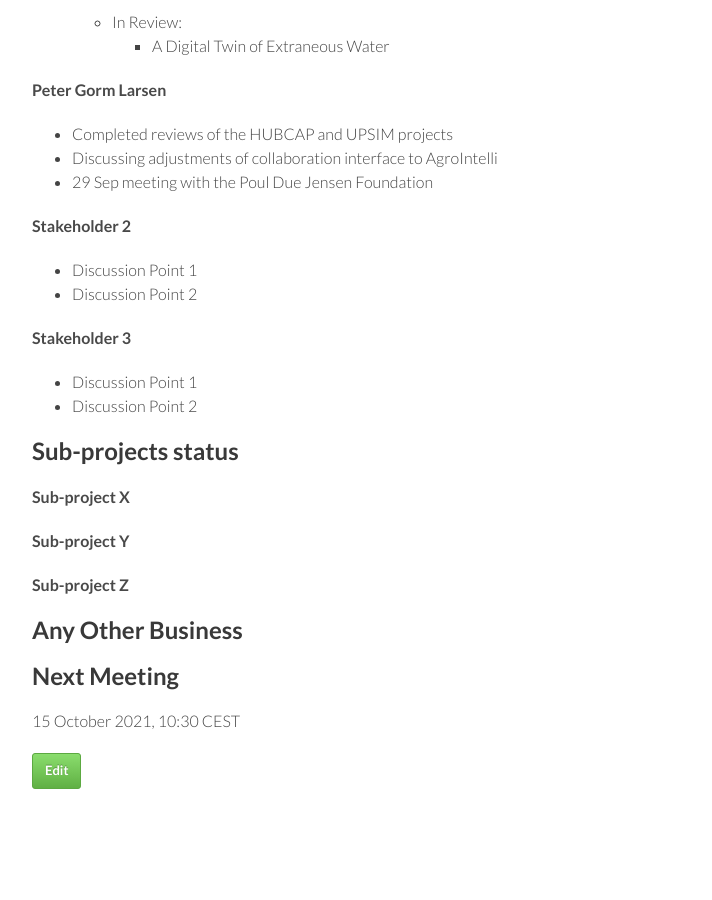
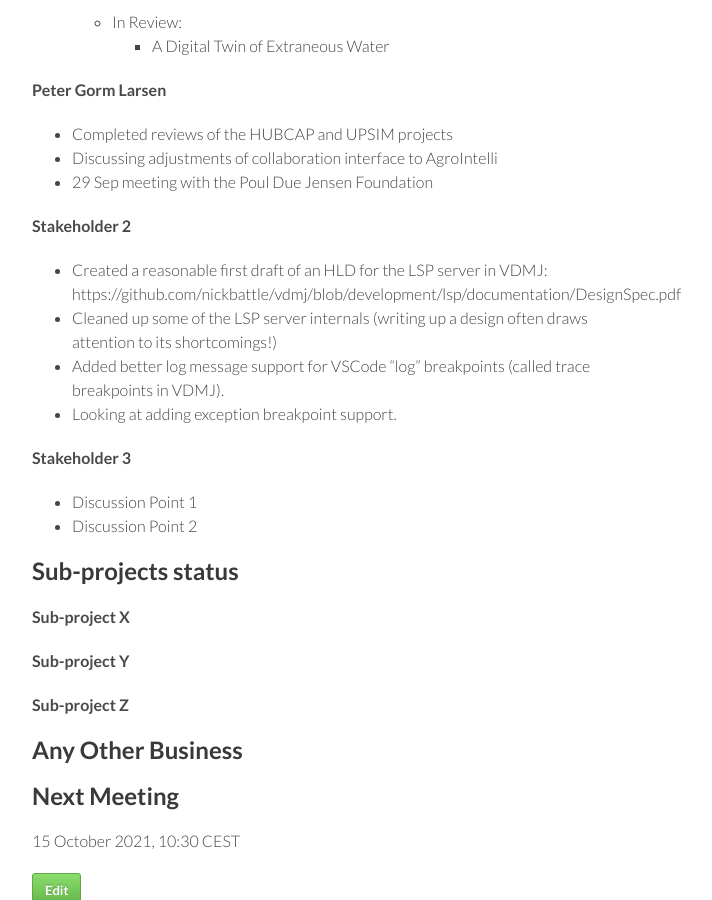
Before and after one commit to digitaltwincentre/digitaltwincentre.github.io, a Jekyll site: the page built from _biweeklies/Biweekly-46.md, in a window 1280 px wide and 900 px high, scrolled down 955 px. Shown: the whole window, without its empty margins (418-1130 px from the left). Built offline with Jekyll 4.4.1, drawn with Linux system fonts in a browser that asks for light colours; nearby versions of some CDN libraries.

Commit message:
Update Biweekly-46.md

```diff
--- a/_biweeklies/Biweekly-46.md
+++ b/_biweeklies/Biweekly-46.md
@@ -54,8 +54,10 @@ date: 1 October 2021, 1030 CEST
 * 29 Sep meeting with the Poul Due Jensen Foundation
 
 #### Stakeholder 2
-* Discussion Point 1
-* Discussion Point 2
+* Created a reasonable first draft of an HLD for the LSP server in VDMJ: https://github.com/nickbattle/vdmj/blob/development/lsp/documentation/DesignSpec.pdf
+* Cleaned up some of the LSP server internals (writing up a design often draws attention to its shortcomings!)
+* Added better log message support for VSCode "log" breakpoints (called trace breakpoints in VDMJ).
+* Looking at adding exception breakpoint support.
 
 #### Stakeholder 3
 * Discussion Point 1
```
